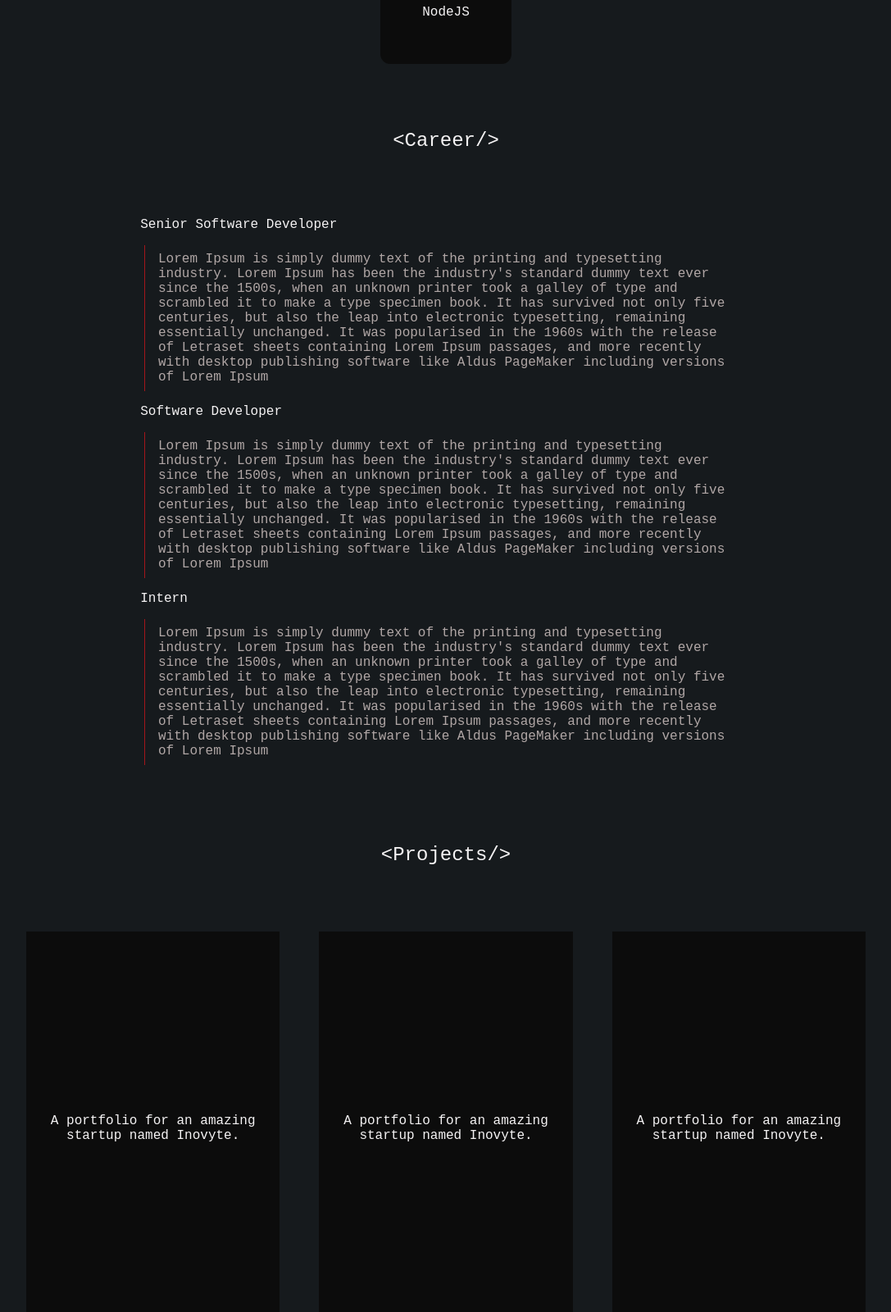
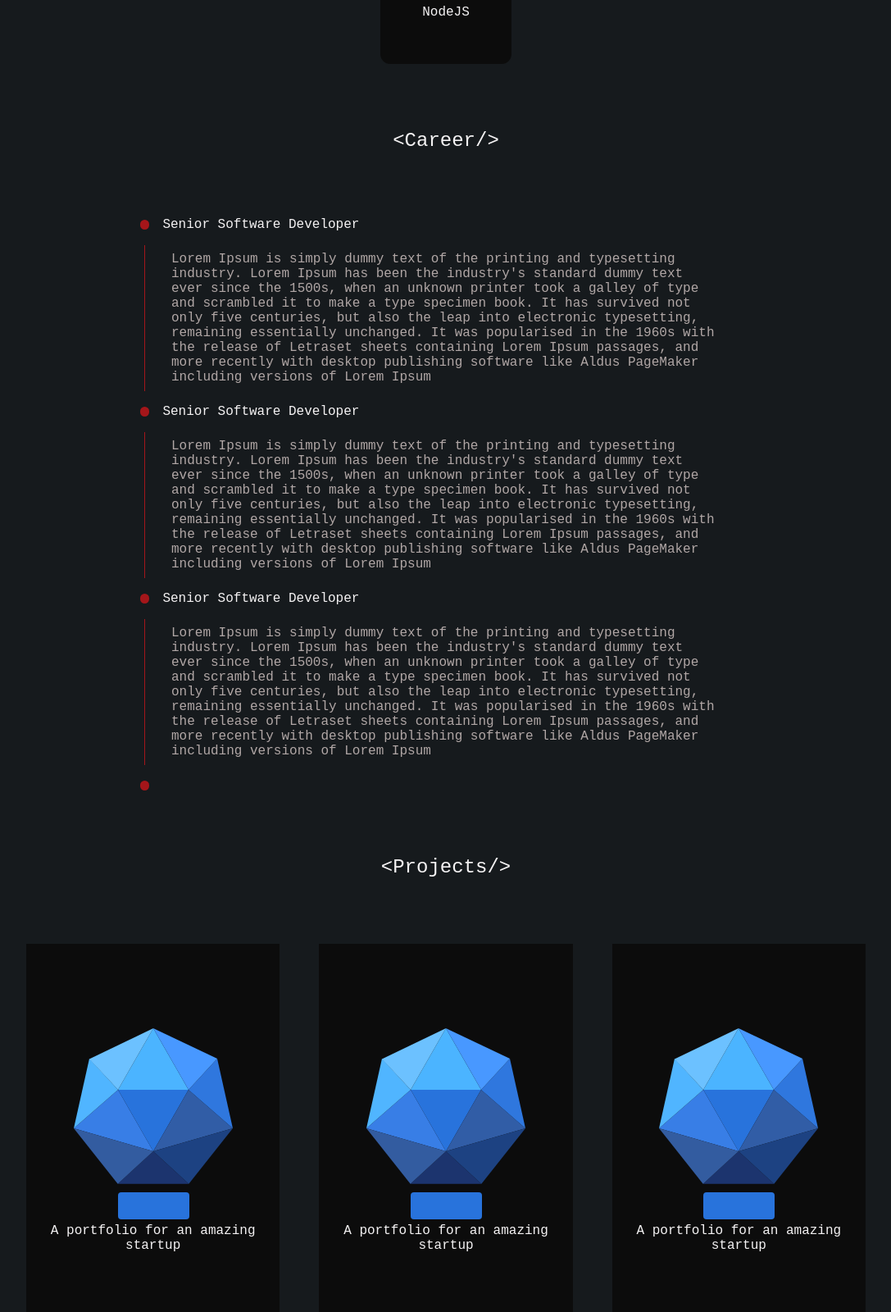
Before and after one commit to BalajiRekadi/portfolio, a plain HTML site: page index.html in a window 1280 px wide. Shown: the part 1200-2800 px from the top of the page at 82% size, without its empty margins (96-1183 px from the left). Drawn offline with Linux system fonts and the light colour scheme.

Commit message:
converted to vanilla js project

```diff
--- a/index.html
+++ b/index.html
@@ -1,27 +1,28 @@
 <!DOCTYPE html>
 <html lang="en">
   <head>
-    <meta charset="UTF-8">
-    <meta http-equiv="X-UA-Compatible" content="IE=edge">
-    <meta name="viewport" content="width=device-width, initial-scale=1.0">
+    <meta charset="UTF-8" />
+    <meta http-equiv="X-UA-Compatible" content="IE=edge" />
+    <meta name="viewport" content="width=device-width, initial-scale=1.0" />
     <title>Balaji Rekadi</title>
-    <link rel="stylesheet" href="style.css">
+    <link rel="stylesheet" href="style.css" />
   </head>
   <body>
+    <script src="index.js"></script>
     <div class="root">
       <header class="header">
         <div class="logo"><span>BR.</span></div>
         <nav>
-                <menu-item>Skills</menu-item>
-                <menu-item>Career</menu-item>
-                <menu-item>Projects</menu-item>
-                <menu-item>About</menu-item>
+          <a class="menu-item" href="">Skills</a>
+          <a class="menu-item" href="">Career</a>
+          <a class="menu-item" href="">Projects</a>
+          <a class="menu-item" href="">About</a>
         </nav>
       </header>
 
       <section class="hero">
         <div class="photo-container">
-                <img class="photo" src="resources/elon.png"/>
+          <img class="photo" src="resources/elon.png" />
         </div>
         <div class="greetings">
           <div class="one">Hello World!</div>
@@ -30,61 +31,60 @@
         </div>
       </section>
 
-        <!--SKILLS SECTION-->
       <section class="skills">
         <div class="heading">&lt;Skills/&gt;</div>
         <div class="skill-card-container">
           <div class="skill-card">
             <div class="top">
-                        <img src="resources/js.svg" width="100%"/>
+              <img src="resources/js.svg" width="100%" />
             </div>
             <div class="bottom">Javascript</div>
           </div>
           <div class="skill-card">
             <div class="top">
-                        <img src="resources/html.svg" width="40%"/>
+              <img src="resources/html.svg" width="40%" />
             </div>
             <div class="bottom">HTML</div>
           </div>
           <div class="skill-card">
             <div class="top">
-                        <img src="resources/css.svg" width="40%"/>
+              <img src="resources/css.svg" width="40%" />
             </div>
             <div class="bottom">CSS</div>
           </div>
           <div class="skill-card">
             <div class="top">
-                        <img src="resources/reactjs.svg" width="50%"/>
+              <img src="resources/reactjs.svg" width="50%" />
             </div>
             <div class="bottom">ReactJS</div>
           </div>
           <div class="skill-card">
             <div class="top">
-                        <img src="resources/redux.svg" width="45%"/>
+              <img src="resources/redux.svg" width="45%" />
             </div>
             <div class="bottom">Redux</div>
           </div>
           <div class="skill-card">
             <div class="top">
-                        <img src="resources/reactquery.svg" width="45%"/>
+              <img src="resources/reactquery.svg" width="45%" />
             </div>
             <div class="bottom">React query</div>
           </div>
           <div class="skill-card">
             <div class="top">
-                        <img src="resources/typescript.svg" width="45%"/>
+              <img src="resources/typescript.svg" width="45%" />
             </div>
             <div class="bottom">Typescript</div>
           </div>
           <div class="skill-card">
             <div class="top">
-                        <img src="resources/webpack.svg" width="45%"/>
+              <img src="resources/webpack.svg" width="45%" />
             </div>
             <div class="bottom">Webpack</div>
           </div>
           <div class="skill-card">
             <div class="top">
-                        <img src="resources/node.svg" width="50%"/>
+              <img src="resources/node.svg" width="50%" />
             </div>
             <div class="bottom">NodeJS</div>
           </div>
@@ -94,28 +94,86 @@
       <section class="career">
         <div class="heading">&lt;Career/&gt;</div>
         <div class="timeline">
-                <para-header class="para-header">Senior Software Developer</para-header>
-                <my-paragraph class="paragraph">
-                    Lorem Ipsum is simply dummy text of the printing and typesetting industry. Lorem Ipsum has been the industry's standard dummy text ever since the 1500s, when an unknown printer took a galley of type and scrambled it to make a type specimen book. It has survived not only five centuries, but also the leap into electronic typesetting, remaining essentially unchanged. It was popularised in the 1960s with the release of Letraset sheets containing Lorem Ipsum passages, and more recently with desktop publishing software like Aldus PageMaker including versions of Lorem Ipsum
-                </my-paragraph>
-                <para-header class="para-header">Software Developer</para-header>
-                <my-paragraph class="paragraph">
-                    Lorem Ipsum is simply dummy text of the printing and typesetting industry. Lorem Ipsum has been the industry's standard dummy text ever since the 1500s, when an unknown printer took a galley of type and scrambled it to make a type specimen book. It has survived not only five centuries, but also the leap into electronic typesetting, remaining essentially unchanged. It was popularised in the 1960s with the release of Letraset sheets containing Lorem Ipsum passages, and more recently with desktop publishing software like Aldus PageMaker including versions of Lorem Ipsum
-                </my-paragraph>
-                <para-header class="para-header">Intern</para-header>
-                <my-paragraph class="paragraph">
-                    Lorem Ipsum is simply dummy text of the printing and typesetting industry. Lorem Ipsum has been the industry's standard dummy text ever since the 1500s, when an unknown printer took a galley of type and scrambled it to make a type specimen book. It has survived not only five centuries, but also the leap into electronic typesetting, remaining essentially unchanged. It was popularised in the 1960s with the release of Letraset sheets containing Lorem Ipsum passages, and more recently with desktop publishing software like Aldus PageMaker including versions of Lorem Ipsum
-                </my-paragraph>
-                <para-header class="para-header"></para-header>
+        <div>
+          <div class="para-header">
+            <div class="dot"></div>
+            <span>Senior Software Developer</span>
           </div>
+          <p>
+            Lorem Ipsum is simply dummy text of the printing and typesetting
+            industry. Lorem Ipsum has been the industry's standard dummy text
+            ever since the 1500s, when an unknown printer took a galley of type
+            and scrambled it to make a type specimen book. It has survived not
+            only five centuries, but also the leap into electronic typesetting,
+            remaining essentially unchanged. It was popularised in the 1960s
+            with the release of Letraset sheets containing Lorem Ipsum passages,
+            and more recently with desktop publishing software like Aldus
+            PageMaker including versions of Lorem Ipsum
+          </p>
+        </div>
+        <div>
+          <div class="para-header">
+            <div class="dot"></div>
+            <span>Senior Software Developer</span>
+          </div>
+          <p>
+            Lorem Ipsum is simply dummy text of the printing and typesetting
+            industry. Lorem Ipsum has been the industry's standard dummy text
+            ever since the 1500s, when an unknown printer took a galley of type
+            and scrambled it to make a type specimen book. It has survived not
+            only five centuries, but also the leap into electronic typesetting,
+            remaining essentially unchanged. It was popularised in the 1960s
+            with the release of Letraset sheets containing Lorem Ipsum passages,
+            and more recently with desktop publishing software like Aldus
+            PageMaker including versions of Lorem Ipsum
+          </p>
+        </div>
+        <div>
+          <div class="para-header">
+            <div class="dot"></div>
+            <span>Senior Software Developer</span>
+          </div>
+          <p>
+            Lorem Ipsum is simply dummy text of the printing and typesetting
+            industry. Lorem Ipsum has been the industry's standard dummy text
+            ever since the 1500s, when an unknown printer took a galley of type
+            and scrambled it to make a type specimen book. It has survived not
+            only five centuries, but also the leap into electronic typesetting,
+            remaining essentially unchanged. It was popularised in the 1960s
+            with the release of Letraset sheets containing Lorem Ipsum passages,
+            and more recently with desktop publishing software like Aldus
+            PageMaker including versions of Lorem Ipsum
+          </p>
+        </div>
+        <div>
+            <div class="para-header">
+              <div class="dot"></div>
+            </div>
+        </div>
+
       </section>
 
       <section class="projects">
         <div class="heading">&lt;Projects/&gt;</div>
         <div class="project-cards">
-                <project-card class="card" src="resources/inovyte.svg">A portfolio for an amazing startup named Inovyte.</project-card>
-                <project-card class="card" src="resources/inovyte.svg">A portfolio for an amazing startup named Inovyte.</project-card>
-                <project-card class="card" src="resources/inovyte.svg">A portfolio for an amazing startup named Inovyte.</project-card>
+            <div class="card">
+                <div class="top">
+                    <img src="resources/inovyte.svg"/>
+                  </div>
+                  <div class="bottom">A portfolio for an amazing startup</div>
+            </div>
+            <div class="card">
+                <div class="top">
+                    <img src="resources/inovyte.svg"/>
+                  </div>
+                  <div class="bottom">A portfolio for an amazing startup</div>
+            </div>
+            <div class="card">
+                <div class="top">
+                    <img src="resources/inovyte.svg"/>
+                  </div>
+                  <div class="bottom">A portfolio for an amazing startup</div>
+            </div>
         </div>
       </section>
 
--- /dev/null
+++ b/index.js
@@ -0,0 +1 @@
+console.log('Hello Balaji!');
--- a/src/index.js
+++ /dev/null
@@ -1,3 +0,0 @@
-import loadComponents from './components/loader';
-
-loadComponents();
--- a/style.css
+++ b/style.css
@@ -239,17 +239,13 @@
     padding: 0 10vw;
 }
 
-.timeline .paragraph {
-    padding: 0.5rem 1rem;
+.timeline p {
+    padding: 0.5rem 2rem;
     margin: 1rem;
     border-left: 1px solid var(--accent);
     color: var(--text-color-grey);
     height: auto;
     display: block;
-}
-
-.timeline .paragraph p {
-    padding-left: 1rem;
 }
 
 .timeline .dot {
```
Also changed, not shown: src/components/MenuItem.js (deleted, +0 -14 lines), src/components/ParaHeader.js (deleted, +0 -14 lines), src/components/Paragraph.js (deleted, +0 -15 lines), src/components/ProjectCard.js (deleted, +0 -18 lines), src/components/loader.js (deleted, +0 -13 lines), 1 other file. Lines whose indentation alone changed are shown as unchanged.
